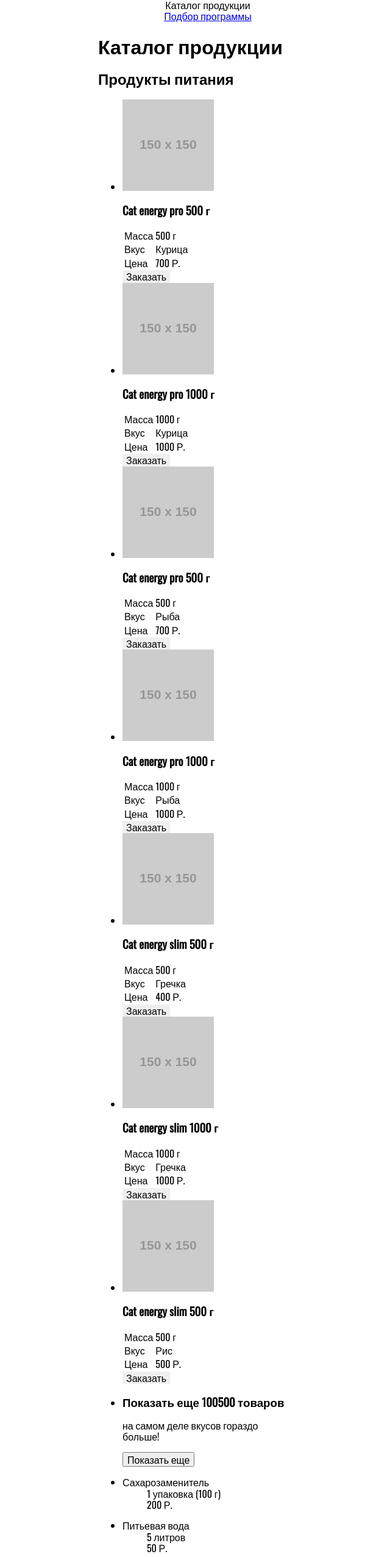
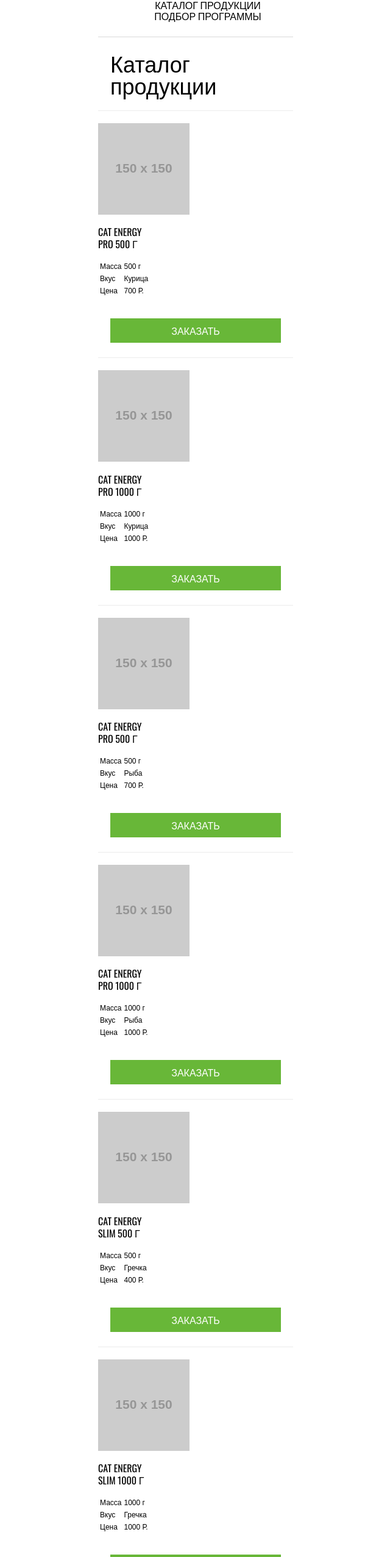
Before and after one commit to DDianka/1104029-cat-energy-21, a website: page source/catalog.html in a window 1280 px wide. Shown: the part 207-2760 px from the top of the page at 61% size, without its empty margins (319-959 px from the left). Drawn offline with nearby package versions, Linux system fonts and the light colour scheme; files that its build step writes are made by us from their sources; placeholder pictures from the web are drawn by us.

Commit message:
стилизация каталога

```diff
--- a/source/catalog.html
+++ b/source/catalog.html
@@ -19,35 +19,37 @@
         <div class="main-nav__wrapper">
           <ul class="main-nav__list">
             <li class="main-nav__item main-nav__item--active">
-              <a href="index.html">
+              <a class="main-nav__link" href="index.html">
                 Главная
               </a>
             </li>
             <li class="main-nav__item main-nav__item--active">
-              <a>
+              <a class="main-nav__link main-nav__link--active">
                 Каталог продукции
               </a>
             </li>
             <li class="main-nav__item main-nav__item--active">
-              <a href="form.html">
+              <a class="main-nav__link" href="form.html">
                 Подбор программы
               </a>
             </li>
           </ul>
         </div>
+        <hr class="main-nav__border">
       </nav>
     </header>
-    <main class="page-catalog">
-      <h1 class="page-catalog__title">
+    <main class="page-main">
+      <h1 class="page-main__title">
         Каталог продукции
       </h1>
       <section class="product">
-        <h2 class="product__title">
-          Продукты питания
+        <h2 class="visually-hidden">
+          Ассортимент продуктов
         </h2>
         <ul class="product__list">
-          <li>
-            <div class="product__item">
+          <li class="product__item">
+            <div>
+              <hr class="product__border">
               <img src="https://via.placeholder.com/150x150" alt="placeholder">
               <h3 class="product__title">Cat energy pro 500 г</h3>
               <table class="product__table">
@@ -67,8 +69,9 @@
               <button class="product__order-btn button" type="button">Заказать</button>
             </div>
           </li>
-          <li>
-            <div class="product__item">
+          <li class="product__item">
+            <div>
+              <hr class="product__border">
               <img src="https://via.placeholder.com/150x150" alt="placeholder">
               <h3 class="product__title">Cat energy pro 1000 г</h3>
               <table class="product__table">
@@ -88,8 +91,9 @@
               <button class="product__order-btn button" type="button">Заказать</button>
             </div>
           </li>
-          <li>
-            <div class="product__item">
+          <li class="product__item">
+            <div>
+              <hr class="product__border">
               <img src="https://via.placeholder.com/150x150" alt="placeholder">
               <h3 class="product__title">Cat energy pro 500 г</h3>
               <table class="product__table">
@@ -109,8 +113,9 @@
               <button class="product__order-btn button" type="button">Заказать</button>
             </div>
           </li>
-          <li>
-            <div class="product__item">
+          <li class="product__item">
+            <div>
+              <hr class="product__border">
               <img src="https://via.placeholder.com/150x150" alt="placeholder">
               <h3 class="product__title">Cat energy pro 1000 г</h3>
               <table class="product__table">
@@ -130,8 +135,9 @@
               <button type="button" class="product__order-btn button">Заказать</button>
             </div>
           </li>
-          <li>
-            <div class="product__item">
+          <li class="product__item">
+            <div>
+              <hr class="product__border">
               <img src="https://via.placeholder.com/150x150" alt="placeholder">
               <h3 class="product__title">Cat energy slim 500 г</h3>
               <table class="product__table">
@@ -151,8 +157,9 @@
               <button class="product__order-btn button" type="button">Заказать</button>
             </div>
           </li>
-          <li>
-            <div class="product__item">
+          <li class="product__item">
+            <div>
+              <hr class="product__border">
               <img src="https://via.placeholder.com/150x150" alt="placeholder">
               <h3 class="product__title">Cat energy slim 1000 г</h3>
               <table class="product__table">
@@ -172,8 +179,9 @@
               <button type="button" class="product__order-btn button">Заказать</button>
             </div>
           </li>
-          <li>
-            <div class="product__item">
+          <li class="product__item">
+            <div>
+              <hr class="product__border">
               <img src="https://via.placeholder.com/150x150" alt="placeholder">
               <h3 class="product__title">Cat energy slim 500 г</h3>
               <table class="product__table">
@@ -193,24 +201,28 @@
               <button type="button" class="product__order-btn button">Заказать</button>
             </div>
           </li>
-            <li>
-              <div class="product__item">
+            <li class="product__item">
+              <div class="product__container">
+                <hr class="product__border">
                 <!-- плюсик -->
-                <h3 class="product__title">
+                <h3 class="product__topic">
                   Показать еще 100500 товаров
                 </h3>
                 <p>
                   на самом деле вкусов гораздо больше!
                 </p>
-                <button type="button" class="product__show-more-btn">Показать еще</button>
+                <button type="button" class="product__show-more-btn button">Показать еще</button>
               </div>
             </li>
         </ul>
       </section>
       <section class="extra-product">
+        <h2 class="extra-product__title"> Дополнительные товары </h2>
+        <hr class="extra-product__title-border">
+        <hr class="extra-product__border">
         <ul class="extra-product__list">
-          <li>
-            <div class="extra-product__item">
+          <li class="extra-product__item">
+            <div>
               <dl>
                 <dt class="extra-product__name">
                   Сахарозаменитель
@@ -222,10 +234,12 @@
                   200 Р.
                 </dd>
               </dl>
+              <button type="button" class="extra-product__order-btn button">Заказать</button>
+              <hr class="extra-product__border">
             </div>
           </li>
-          <li>
-            <div class="extra-product__item">
+          <li class="extra-product__item">
+            <div>
               <dl>
                 <dt class="extra-product__name">
                   Питьевая вода
@@ -237,10 +251,12 @@
                   50 Р.
                 </dd>
               </dl>
+              <button type="button" class="extra-product__order-btn button">Заказать</button>
+              <hr class="extra-product__border">
             </div>
           </li>
-          <li>
-            <div class="extra-product__item">
+          <li class="extra-product__item">
+            <div>
               <dl>
                 <dt class="extra-product__name">
                   Молоко
@@ -252,10 +268,12 @@
                   100 Р.
                 </dd>
               </dl>
+              <button type="button" class="extra-product__order-btn button">Заказать</button>
+              <hr class="extra-product__border">
             </div>
           </li>
-          <li>
-            <div class="extra-product__item">
+          <li class="extra-product__item">
+            <div>
               <dl>
                 <dt class="extra-product__name">
                   Витамины
@@ -267,9 +285,11 @@
                   300 Р.
                 </dd>
               </dl>
+              <button type="button" class="extra-product__order-btn button">Заказать</button>
+              <hr class="extra-product__border">
             </div>
           </li>
-          <li>
+          <li class="extra-product__item">
             <div class="extra-product__exclusive">
               <p class="extra-product__offer">
                 Закажите все и получите чехол для кота в подарок!
--- /dev/null
+++ b/source/less/blocks/extra-product.less
@@ -0,0 +1,93 @@
+.extra-product__order-btn {
+  font-family: "Oswald", "Arial", sans-serif;
+  text-transform: uppercase;
+  text-decoration: none;
+  background-color: #68b738;
+  width: 280px;
+  height: 40px;
+  color: #ffffff;
+  font-size: 16px;
+  line-height: 20px;
+  margin-top: 34px;
+  margin-left: 20px;
+  &:hover {
+    background-color: @green;
+  }
+  &:active {
+    color: rgba(@white, 0.3);
+  }
+}
+
+.extra-product__item {
+  list-style: none;
+}
+
+.extra-product__list {
+  padding: 0;
+}
+
+.extra-product__title {
+  font-weight: normal;
+  font-size: 24px;
+  line-height: 24px;
+}
+
+.extra-product__name {
+  text-transform: uppercase;
+  font-size: 16px;
+  line-height: 16px;
+}
+
+.extra-product__amount {
+  font-size: 14px;
+  line-height: 14px;
+  font-family: "Arial", sans-serif;
+}
+
+.extra-product__price {
+  font-size: 14px;
+  line-height: 20px;
+  font-family: "Arial", sans-serif;
+}
+
+.extra-product__border {
+  border: none;
+  background-color: @grey;
+  width: 280px;
+  height: 1px;
+  margin-top: 24px;
+  margin-bottom: 20px;
+  margin-left: 20px;
+}
+
+.extra-product {
+  position: relative;
+}
+
+.extra-product__title-border {
+  position: absolute;
+  border: none;
+  background-color: @green;
+  width: 53px;
+  height: 2px;
+  right: 0;
+  top: 5px;
+}
+
+.extra-product__exclusive {
+  background-image: url("../../img/gift-bg-mobile.png");
+  width: 280px;
+  height: 289px;
+  margin-left: 20px;
+}
+
+.extra-product__offer {
+  font-family: "Arial", sans-serif;
+  color: @white;
+  font-size: 16px;
+  line-height: 20px;
+  display: block;
+  width: 161px;
+  text-align: center;
+  padding: 186px 61px 43px 58px;
+}
--- a/source/less/blocks/location.less
+++ b/source/less/blocks/location.less
@@ -8,6 +8,7 @@
   line-height: 18px;
   text-transform: uppercase;
   width: 140px;
+  color: @black-lighter;
 }
 
 .location__address {
@@ -17,4 +18,5 @@
   line-height: 20px;
   font-style: normal;
   width: 140px;
+  color: @grey-dark;
 }
--- a/source/less/blocks/main-nav.less
+++ b/source/less/blocks/main-nav.less
@@ -19,6 +19,14 @@
   }
 }
 
+.main-nav__border {
+  border: none;
+  background-color: @grey-border;
+  width: 320px;
+  height: 1px;
+  margin-top: 24px;
+  margin-bottom: 20px;
+}
 /*
 .main-nav__link--active {
   border-bottom: 2px solid @basic-green;
--- /dev/null
+++ b/source/less/blocks/product.less
@@ -0,0 +1,81 @@
+.product__title {
+  display: block;
+  width: 76px;
+  text-transform: uppercase;
+  font-weight: normal;
+  font-size: 16px;
+  line-height: 20px;
+}
+
+.product__description {
+  font-family: "Arial", sans-serif;
+  font-size: 12px;
+  line-height: 16px;
+}
+
+.product__order-btn {
+  font-family: "Oswald", "Arial", sans-serif;
+  text-transform: uppercase;
+  text-decoration: none;
+  background-color: #68b738;
+  width: 280px;
+  height: 40px;
+  color: #ffffff;
+  font-size: 16px;
+  line-height: 20px;
+  margin-top: 34px;
+  margin-left: 20px;
+  &:hover {
+    background-color: @green;
+  }
+  &:active {
+    background-color: @green;
+    color: rgba(@white, 0.3);
+  }
+}
+
+.product__border {
+  border: none;
+  background-color: @special-grey;
+  width: 320px;
+  height: 1px;
+  margin-top: 24px;
+  margin-bottom: 20px;
+}
+
+.product__item {
+  list-style: none;
+}
+
+.product__list {
+  padding: 0;
+}
+
+.product__topic {
+  text-align: center;
+  text-transform: uppercase;
+  font-weight: normal;
+  font-size: 16px;
+  line-height: 20px;
+}
+
+.product__container {
+  text-align: center;
+}
+
+.product__show-more-btn {
+  width: 279px;
+  height: 60px;
+  color: @grey-dark;
+  background-color: @basic-grey;
+  font-family: "Oswald", "Arial", sans-serif;
+  font-size: 16px;
+  line-height: 20px;
+  text-transform: uppercase;
+  &:hover {
+    background-color: @special-grey;
+  }
+  &:active {
+    color: rgba(@grey-dark, 0.3);
+  }
+}
--- a/source/less/blocks/variables.less
+++ b/source/less/blocks/variables.less
@@ -10,5 +10,6 @@
 @grey-darker: #666666;
 @grey-dark: #444444;
 @grey-super-dark: #222222;
+@black-lighter: #111111;
 @black: #000000;
 @status-error: #ff8282;
--- a/source/less/style.less
+++ b/source/less/style.less
@@ -20,3 +20,7 @@
 @import "blocks/extra-info";
 @import "blocks/contacts";
 @import "blocks/comment";
+
+// catalog
+@import "blocks/product";
+@import "blocks/extra-product";
```
Also changed, not shown: source/form.html (+1 -0 lines), source/img/gift-bg-mobile.png (added).
